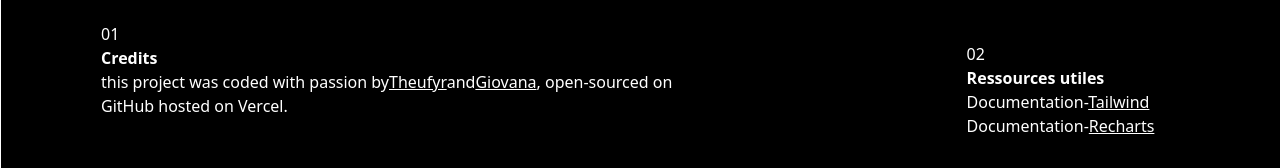
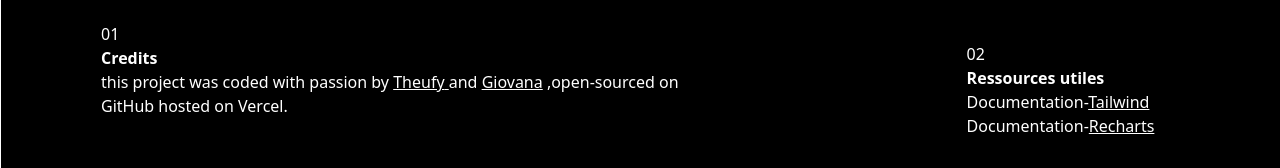
Before and after one commit to giovanafarinha/dataviz, a React (Vite) app: page / in a window 1280 px wide. Shown: the part 1601-1769 px from the top of the page. Built offline with nearby package versions, Linux system fonts and the light colour scheme; a web font is replaced by a local one.

Commit message:
update Footer.tsx

```diff
--- a/src/components/Footer.tsx
+++ b/src/components/Footer.tsx
@@ -8,22 +8,19 @@ export default function Footer() {
         <div className="grid grid-cols-2 gap-6 justify-items-center">
           <div className="">
             01
-            <h2 className="font-semibold">
-              Credits
-            </h2>
+            <h2 className="font-semibold">Credits</h2>
             <p className="font-light">
-                this project was coded with passion by
+              this project was coded with passion by{" "}
               <a className="underline" href="https://github.com/Theufyr">
-                  Theufyr
-                </a>
-                and
-                <a
-                  className="underline"
-                  href="https://github.com/giovanafarinha"
-                >
+                {" "}
+                Theufy{" "}
+              </a>{" "}
+              and{" "}
+              <a className="underline" href="https://github.com/giovanafarinha">
+                {" "}
                 Giovana
-                </a>
-                , open-sourced on GitHub hosted on Vercel.
+              </a>{" "}
+              ,open-sourced on GitHub hosted on Vercel.
             </p>
             <nav className=" justify-around px-5 py-5 mt-10 flex">
               <NavLink className="cursor-pointer hover:text-red-700" to="/">
```
Lines whose indentation alone changed are shown as unchanged.
